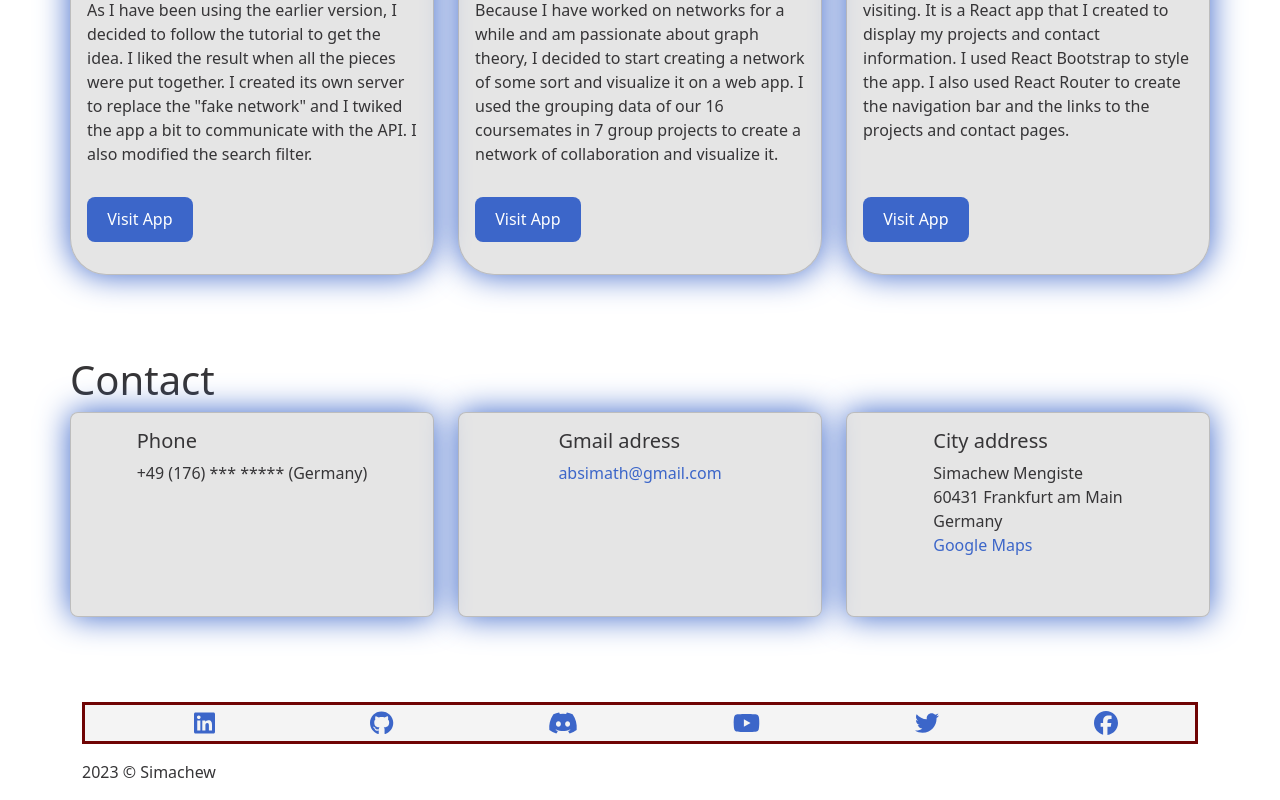
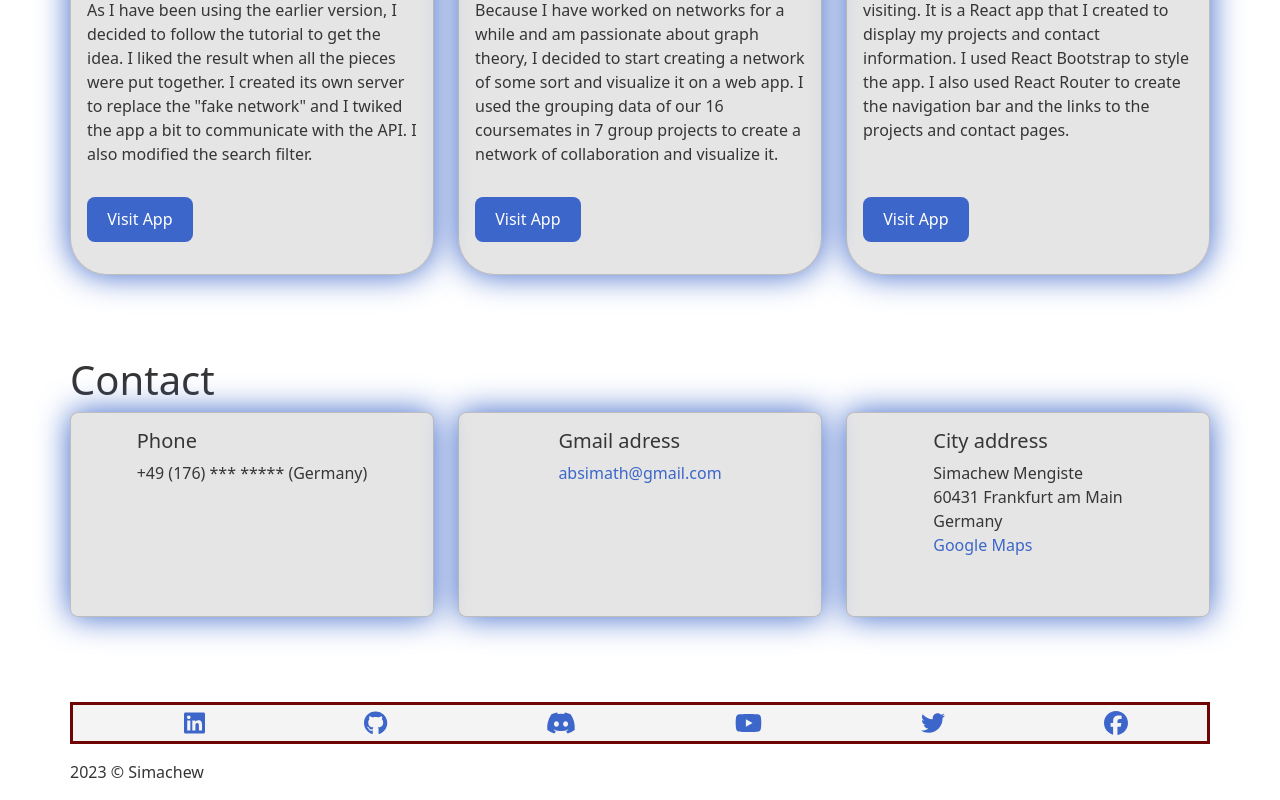
Before and after one commit to absima/portifolio, a React (Vite) app: page /contact in a window 1280 px wide. Shown: the part 2204-3004 px from the top of the page. Built offline with nearby package versions, Linux system fonts and the light colour scheme.

Commit message:
minor stylistic modif.

```diff
--- a/src/components/footer.jsx
+++ b/src/components/footer.jsx
@@ -16,7 +16,8 @@ import {
 
 const Footer = () => (
   <footer className="mt-5">
-    <Container fluid={true}>
+    <Container
+    >
       <ul
         style={{
           display: 'flex',
@@ -25,6 +26,7 @@ const Footer = () => (
           fontSize: '1.5rem',
           backgroundColor: '#f4f4f4',
           border: '0.2rem solid #6f0404',
+          width: '100%',
         }}
       >
         <li>
```
